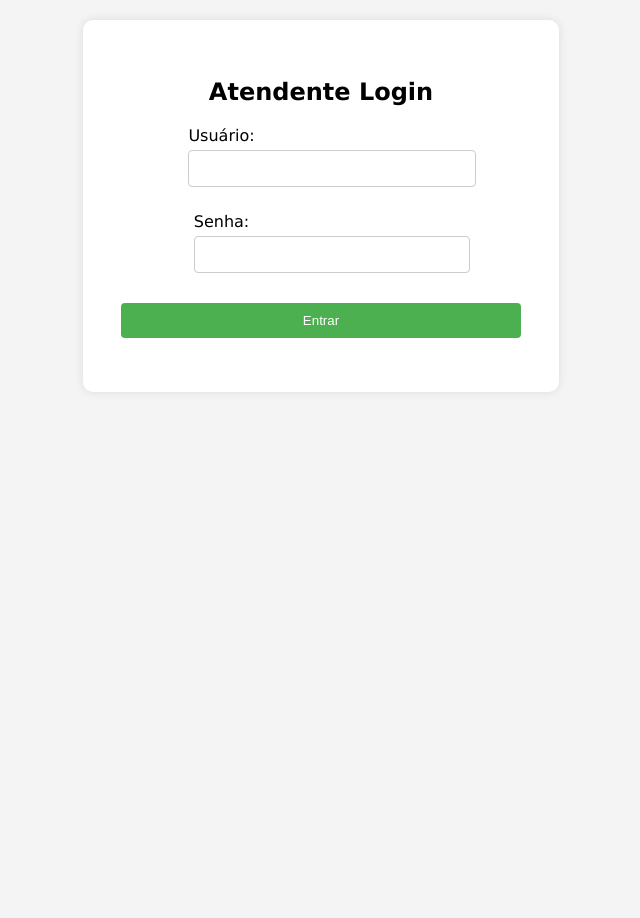
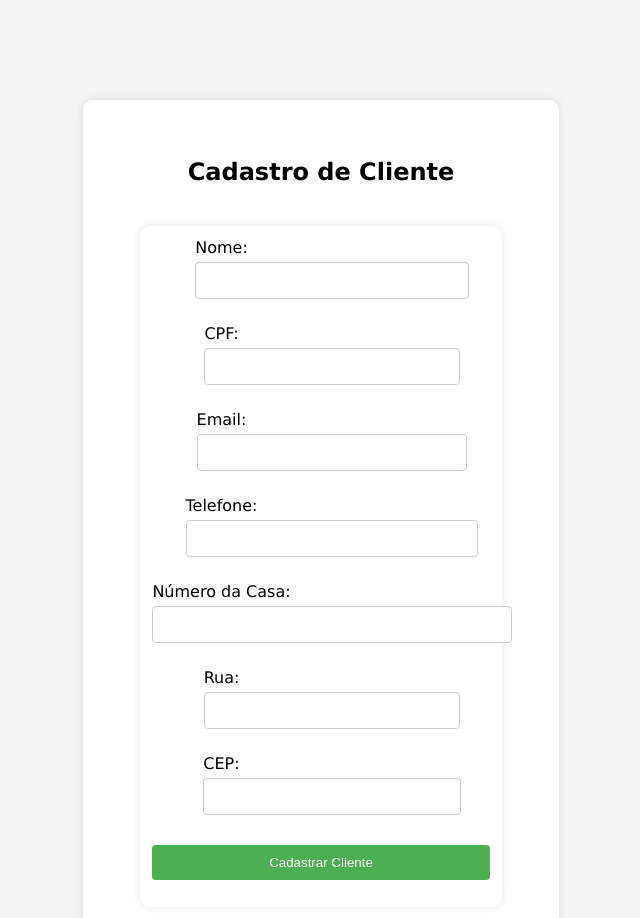
Before and after one commit to NicolasRaf/Pizzaria_Front-APS, a React (Vite) app: page /cadastro-cliente in a window 1280 px wide. Shown: the top 918 px of the page, without its empty margins (319-959 px from the left). Before the commit the page ends 800 px from the top, so only its background shows below. Built offline with nearby package versions, Linux system fonts and the light colour scheme.

Commit message:
feat: customer register page

```diff
--- a/src/App.tsx
+++ b/src/App.tsx
@@ -2,6 +2,7 @@ import React from 'react';
 import { BrowserRouter as Router, Route, Routes } from 'react-router-dom';
 import Login from './components/login';
 import CadastroPizza from './components/cadastroPizza';
+import CadastroCliente from './components/cadastroCliente';
 import './styles.css';
 
 const App: React.FC = () => {
@@ -10,6 +11,7 @@ const App: React.FC = () => {
       <Routes>
         <Route path="/login" element={<Login />} />
         <Route path="/cadastro-pizza" element={<CadastroPizza />} />
+        <Route path="/cadastro-cliente" element={<CadastroCliente />} />
         <Route path="*" element={<Login />} />
       </Routes>
     </Router>
--- /dev/null
+++ b/src/components/cadastroCliente.tsx
@@ -0,0 +1,135 @@
+import React, { useState } from 'react';
+import axios from 'axios';
+import { useNavigate } from 'react-router-dom';
+
+interface Customer {
+  customerName: string;
+  cpf: string;
+  email: string;
+  phone: string;
+  houseNumber: string;
+  street: string;
+  zip: string;
+}
+
+const CadastroCliente: React.FC = () => {
+  const [customerName, setCustomerName] = useState('');
+  const [cpf, setCpf] = useState('');
+  const [email, setEmail] = useState('');
+  const [phone, setPhone] = useState('');
+  const [houseNumber, setHouseNumber] = useState('');
+  const [street, setStreet] = useState('');
+  const [zip, setZip] = useState('');
+  const [message, setMessage] = useState('');
+
+  const navigate = useNavigate();
+
+  const handleCadastro = async (event: React.FormEvent) => {
+    event.preventDefault();
+
+    const newCustomer: Customer = {
+      customerName,
+      cpf,
+      email,
+      phone,
+      houseNumber,
+      street,
+      zip,
+    };
+
+    try {
+      const response = await axios.post(`${import.meta.env.VITE_API_URL}/customers`, newCustomer, {
+        headers: {
+          'Content-Type': 'application/json',
+        },
+      });
+      const customerId = response.data.id;
+      setMessage('Cliente cadastrado com sucesso!');
+      setCustomerName('');
+      setCpf('');
+      setEmail('');
+      setPhone('');
+      setHouseNumber('');
+      setStreet('');
+      setZip('');
+      navigate(`/cadastro-pizza?customerId=${customerId}`);
+    } catch (error) {
+      setMessage(`Erro ao cadastrar cliente: ${error}`);
+    }
+  };
+
+  return (
+    <div className="cadastro-container">
+      <h2>Cadastro de Cliente</h2>
+      <form onSubmit={handleCadastro}>
+        <label>
+          Nome:
+          <input
+            type="text"
+            value={customerName}
+            onChange={(e) => setCustomerName(e.target.value)}
+            required
+          />
+        </label>
+        <label>
+          CPF:
+          <input
+            type="text"
+            value={cpf}
+            onChange={(e) => setCpf(e.target.value)}
+            required
+          />
+        </label>
+        <label>
+          Email:
+          <input
+            type="email"
+            value={email}
+            onChange={(e) => setEmail(e.target.value)}
+            required
+          />
+        </label>
+        <label>
+          Telefone:
+          <input
+            type="tel"
+            value={phone}
+            onChange={(e) => setPhone(e.target.value)}
+            required
+          />
+        </label>
+        <label>
+          Número da Casa:
+          <input
+            type="text"
+            value={houseNumber}
+            onChange={(e) => setHouseNumber(e.target.value)}
+            required
+          />
+        </label>
+        <label>
+          Rua:
+          <input
+            type="text"
+            value={street}
+            onChange={(e) => setStreet(e.target.value)}
+            required
+          />
+        </label>
+        <label>
+          CEP:
+          <input
+            type="text"
+            value={zip}
+            onChange={(e) => setZip(e.target.value)}
+            required
+          />
+        </label>
+        <button type="submit">Cadastrar Cliente</button>
+      </form>
+      {message && <p>{message}</p>}
+    </div>
+  );
+};
+
+export default CadastroCliente;
--- a/src/components/cadastroPizza.tsx
+++ b/src/components/cadastroPizza.tsx
@@ -1,6 +1,7 @@
 import React, { useState, useEffect } from 'react';
 import { FaTimes } from 'react-icons/fa';
 import axios from 'axios';
+import { useLocation } from 'react-router-dom';
 
 interface Pizza {
   id: number;
@@ -34,6 +35,9 @@ const CadastroPedido: React.FC = () => {
   const [sabor, setSabor] = useState('');
   const [tamanho, setTamanho] = useState('');
   const [pedidos, setPedidos] = useState<Pedido[]>([]);
+  const location = useLocation();
+  const queryParams = new URLSearchParams(location.search);
+  const customerId = queryParams.get('customerId');
 
   useEffect(() => {
     // Verificar se a variável de ambiente está definida
@@ -97,7 +101,7 @@ const CadastroPedido: React.FC = () => {
 
   const cadastrarPedido = async () => {
     const orderData: CustomerOrderRequestDTO = {
-      customerId: 2,
+      customerId: Number(customerId),
       orders: pedidos.map(pedido => ({
         pizzaId: pedido.pizzaId,
         quantity: pedido.quantity,
--- a/src/components/login.tsx
+++ b/src/components/login.tsx
@@ -11,7 +11,7 @@ const Login: React.FC = () => {
     event.preventDefault();
 
     if (username === 'xama' || username === 'nicolas' && password === 'admin') {
-      navigate('/cadastro-pizza');
+      navigate('/cadastro-cliente');
     } else {
       alert('Usuário ou senha incorretos.');
     }
--- a/src/styles.css
+++ b/src/styles.css
@@ -84,6 +84,72 @@ button.remover:hover {
   background-color: #d32f2f;
 }
 
+body {
+  font-family: Verdana, Geneva, Tahoma, sans-serif;
+  background-color: #f4f4f4;
+  margin: 0;
+  padding: 0;
+}
+
+.cadastro-container {
+  background-color: #ffffff;
+  max-width: 400px;
+  margin: 100px auto;
+  padding: 3%;
+  border-radius: 10px;
+  box-shadow: 0 0 10px rgba(0, 0, 0, 0.1);
+  display: flex;
+  flex-direction: column;
+  align-items: center;
+}
+
+h2 {
+  text-align: center;
+  margin-bottom: 20px;
+}
+
+label {
+  display: block;
+  margin-bottom: 10px;
+  color: #000000;
+}
+
+input,
+button {
+  width: 100%;
+  padding: 10px;
+  margin-top: 5px;
+  margin-bottom: 15px;
+  border: 1px solid #ccc;
+  border-radius: 4px;
+  text-align: center;
+}
+
+button {
+  background-color: #4CAF50;
+  color: white;
+  border: none;
+  cursor: pointer;
+}
+
+button:hover {
+  background-color: #45a049;
+}
+
+.pedido-button {
+  background-color: #2196F3;
+}
+
+.pedido-button:hover {
+  background-color: #1E88E5;
+}
+
+p {
+  text-align: center;
+  color: #4CAF50;
+  margin-top: 15px;
+}
+
 /* Estilização da tabela de pedidos */
 .pedido-tabela {
   width: 90%; /* Ajustando a largura para centralizar melhor */
@@ -146,3 +212,9 @@ button.remover:hover {
   flex-direction: column;
   align-items: center;
 }
+body {
+  font-family: Verdana, Geneva, Tahoma, sans-serif;
+  background-color: #f4f4f4;
+  margin: 0;
+  padding: 0;
+}
```
